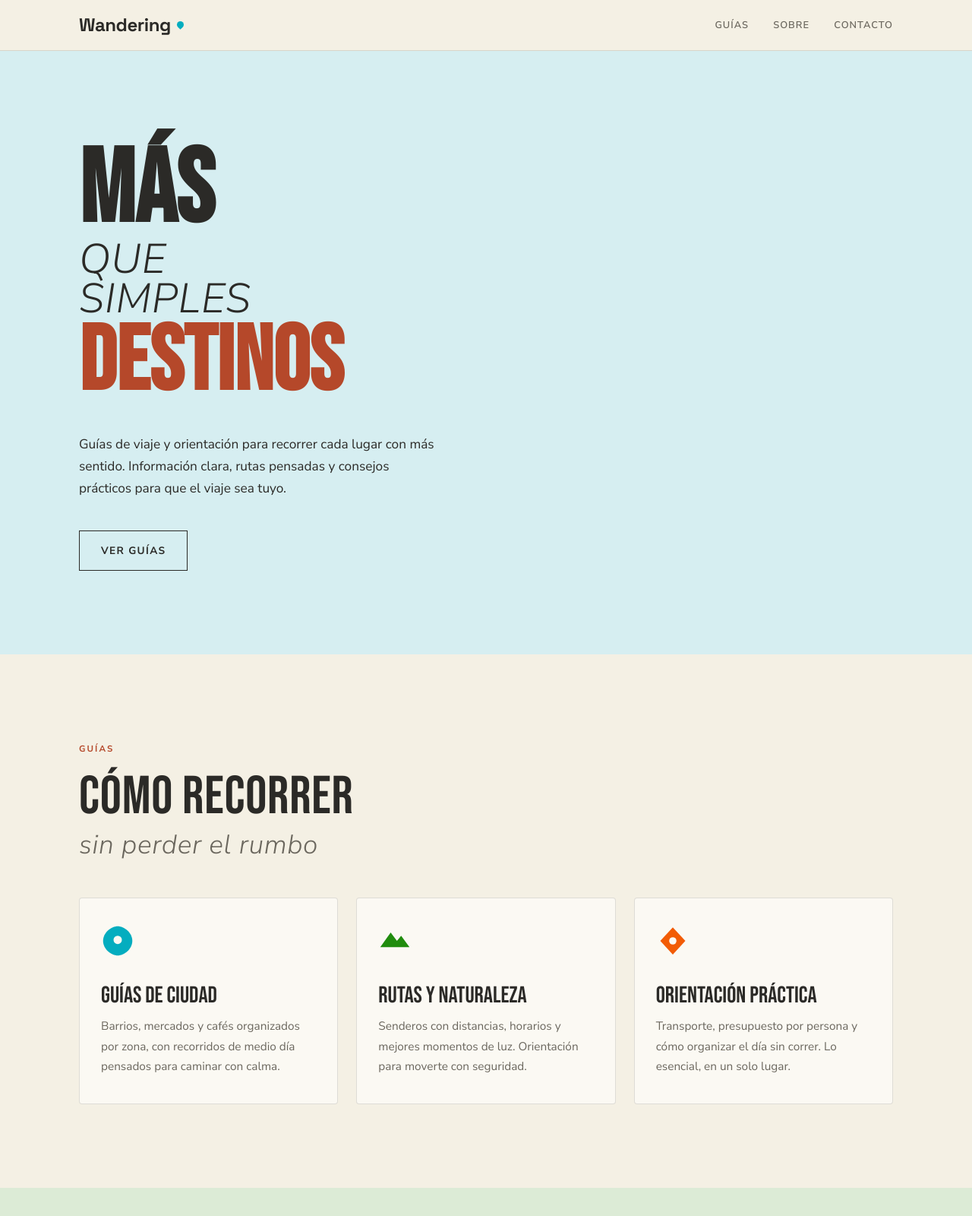
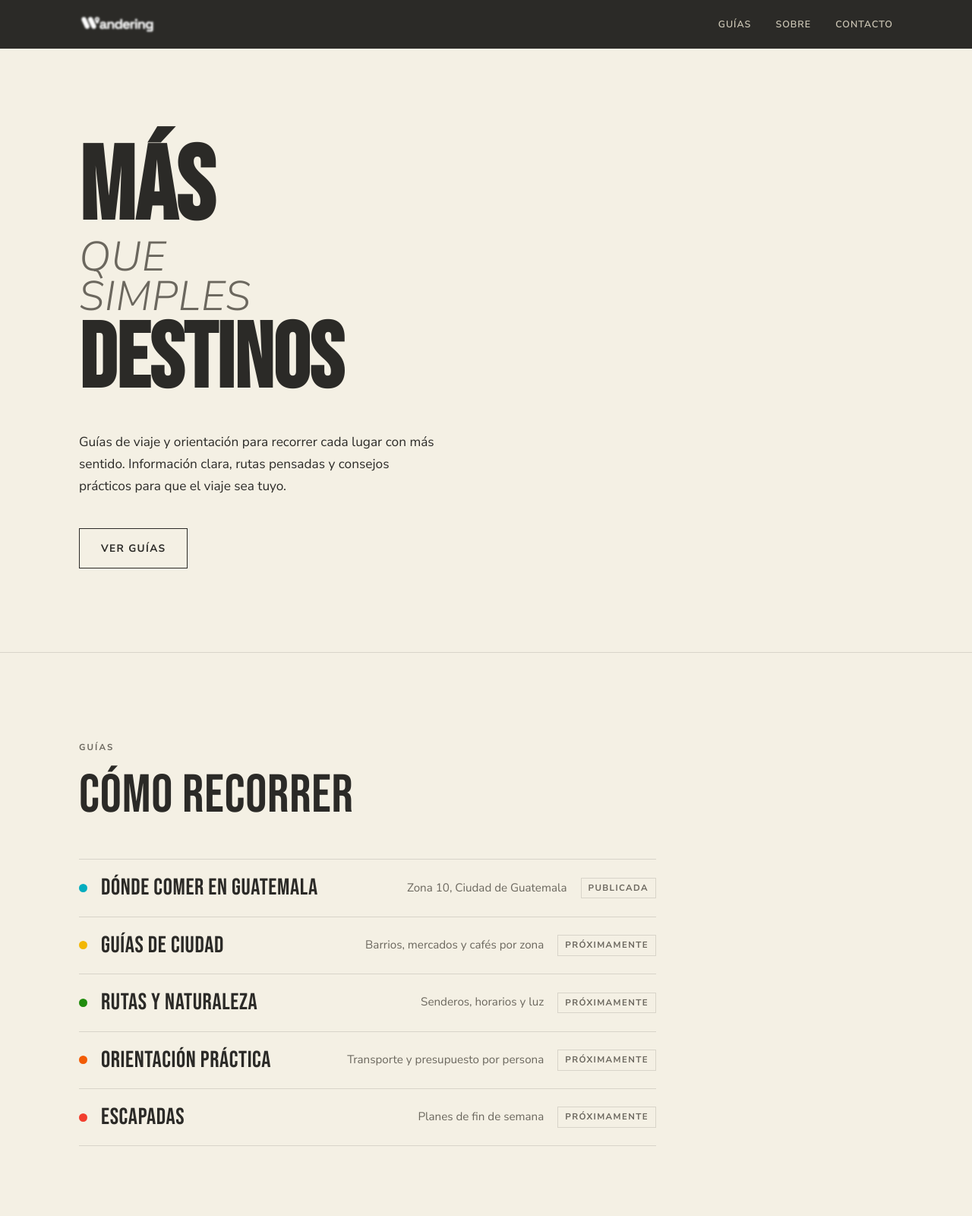
Before and after one commit to eserick2350/wanderingandtravel, a plain HTML site: page index.html in a window 1280 px wide. Shown: the top 1600 px of the page at 76% size. Drawn offline with Linux system fonts and the light colour scheme.

Commit message:
Rediseño sobrio: lista de guías con viñetas de marca y logotipo oficial

```diff
--- a/index.html
+++ b/index.html
@@ -7,26 +7,23 @@
   <meta name="description" content="Guías de viaje y orientación para recorrer destinos con sentido. Wandering.">
   <link rel="preconnect" href="https://fonts.googleapis.com">
   <link rel="preconnect" href="https://fonts.gstatic.com" crossorigin>
-  <link href="https://fonts.googleapis.com/css2?family=Bebas+Neue&family=Nunito+Sans:ital,wght@0,400;0,600;0,700;1,300&family=Space+Grotesk:wght@600;700&display=swap" rel="stylesheet">
+  <link href="https://fonts.googleapis.com/css2?family=Bebas+Neue&family=Nunito+Sans:ital,wght@0,400;0,600;0,700;1,300&display=swap" rel="stylesheet">
   <style>
     :root {
+      /* Colores de marca: solo para acentos pequeños (puntos, viñetas) */
       --azul: #04ADBF;
       --amarillo: #F2B705;
       --verde: #208C0D;
       --naranja: #F25C05;
       --rojo: #F23E2E;
+      /* Base neutral */
       --crema: #F4F0E4;
-      --azul-suave: #D6EEF1;
-      --verde-suave: #DCEBD6;
-      --amarillo-suave: #F8EDC7;
-      --naranja-suave: #F6DCCB;
+      --crema-clara: #FBF9F3;
       --carbon: #2B2A27;
       --gris: #6B675E;
       --linea: rgba(43, 42, 39, .14);
-      --acento-texto: #B5482A;
       --display: "Bebas Neue", "Arial Narrow", Impact, sans-serif;
       --body: "Nunito Sans", "Helvetica Neue", Arial, sans-serif;
-      --logo: "Space Grotesk", "Helvetica Neue", Arial, sans-serif;
     }
     * { box-sizing: border-box; margin: 0; padding: 0; }
     html { scroll-behavior: smooth; }
@@ -34,46 +31,48 @@
     a { color: inherit; text-decoration: none; }
     .wrap { max-width: 1120px; margin: 0 auto; padding: 0 24px; }
 
-    header { position: sticky; top: 0; z-index: 10; background: var(--crema); border-bottom: 1px solid var(--linea); }
-    header .wrap { display: flex; align-items: center; justify-content: space-between; height: 66px; }
-    .logo { font-family: var(--logo); font-weight: 700; font-size: 1.5rem; letter-spacing: -.02em; display: flex; align-items: center; gap: 6px; }
-    .logo i { display: inline-block; width: 9px; height: 9px; border-radius: 50% 50% 50% 0; background: var(--azul); transform: rotate(-45deg); margin-left: 2px; }
-    nav a { font-size: .8rem; font-weight: 600; margin-left: 28px; letter-spacing: .08em; text-transform: uppercase; color: var(--gris); }
-    nav a:hover { color: var(--carbon); }
+    header { position: sticky; top: 0; z-index: 10; background: var(--carbon); }
+    header .wrap { display: flex; align-items: center; justify-content: space-between; height: 64px; }
+    header img { height: 26px; width: auto; display: block; }
+    nav a { font-size: .78rem; font-weight: 600; margin-left: 28px; letter-spacing: .08em; text-transform: uppercase; color: #CFC9B8; }
+    nav a:hover { color: #FFFFFF; }
 
     section { padding: 110px 0; }
-    .label { display: inline-block; font-weight: 700; font-size: .72rem; letter-spacing: .18em; text-transform: uppercase; color: var(--acento-texto); margin-bottom: 20px; }
-    h2 { font-family: var(--display); font-weight: 400; font-size: clamp(2.6rem, 5.5vw, 4.4rem); line-height: .98; letter-spacing: .01em; text-transform: uppercase; margin-bottom: 52px; max-width: 16ch; }
-    h2 em { font-family: var(--body); font-style: italic; font-weight: 300; text-transform: none; font-size: .5em; display: block; margin-top: 10px; color: var(--gris); }
+    .label { display: inline-block; font-weight: 700; font-size: .72rem; letter-spacing: .18em; text-transform: uppercase; color: var(--gris); margin-bottom: 20px; }
+    h2 { font-family: var(--display); font-weight: 400; font-size: clamp(2.6rem, 5.5vw, 4.4rem); line-height: .98; letter-spacing: .01em; text-transform: uppercase; margin-bottom: 48px; max-width: 16ch; }
 
-    .hero { background: var(--azul-suave); padding: 120px 0 110px; }
+    .hero { padding: 120px 0 110px; }
     .slogan { font-family: var(--display); line-height: .95; text-transform: uppercase; }
-    .slogan .l1 { display: block; font-size: clamp(4.5rem, 12vw, 8.5rem); color: var(--carbon); }
-    .slogan .l2 { display: block; font-family: var(--body); font-style: italic; font-weight: 300; font-size: clamp(2rem, 5vw, 3.4rem); letter-spacing: .02em; color: var(--carbon); }
-    .slogan .l3 { display: block; font-size: clamp(4rem, 10.5vw, 7.5rem); color: var(--acento-texto); }
+    .slogan .l1 { display: block; font-size: clamp(4.5rem, 12vw, 8.5rem); }
+    .slogan .l2 { display: block; font-family: var(--body); font-style: italic; font-weight: 300; font-size: clamp(2rem, 5vw, 3.4rem); letter-spacing: .02em; color: var(--gris); }
+    .slogan .l3 { display: block; font-size: clamp(4rem, 10.5vw, 7.5rem); }
     .hero p.lead { margin-top: 36px; max-width: 46ch; font-size: 1.08rem; color: var(--carbon); }
     .cta { display: inline-block; margin-top: 40px; padding: 14px 28px; border: 1.5px solid var(--carbon); font-weight: 700; font-size: .85rem; letter-spacing: .1em; text-transform: uppercase; transition: background .2s, color .2s; }
     .cta:hover { background: var(--carbon); color: var(--crema); }
 
-    .guias { background: var(--crema); }
-    .grid { display: grid; grid-template-columns: repeat(3, 1fr); gap: 24px; }
-    .card { background: #FBF9F3; border: 1px solid var(--linea); border-radius: 4px; padding: 34px 28px 36px; }
-    .card .shape { width: 44px; height: 44px; margin-bottom: 26px; }
-    .card h3 { font-family: var(--display); font-weight: 400; font-size: 1.9rem; line-height: 1; text-transform: uppercase; margin-bottom: 12px; }
-    .card p { font-size: .96rem; color: var(--gris); }
+    /* Guías: lista con viñetas de marca */
+    .guias { border-top: 1px solid var(--linea); }
+    .guias ul { list-style: none; border-top: 1px solid var(--linea); max-width: 760px; }
+    .guias li { border-bottom: 1px solid var(--linea); }
+    .guias li a, .guias li div { display: flex; align-items: center; gap: 18px; padding: 22px 0; }
+    .dot { width: 11px; height: 11px; border-radius: 50%; flex: 0 0 auto; }
+    .guias .titulo { font-family: var(--display); font-size: 1.9rem; letter-spacing: .02em; text-transform: uppercase; line-height: 1; }
+    .guias .desc { color: var(--gris); font-size: .95rem; margin-left: auto; text-align: right; }
+    .guias a:hover .titulo { text-decoration: underline; text-underline-offset: 6px; }
+    .estado { font-size: .72rem; font-weight: 700; letter-spacing: .12em; text-transform: uppercase; color: var(--gris); border: 1px solid var(--linea); padding: 3px 9px; white-space: nowrap; }
 
-    .sobre { background: var(--verde-suave); }
+    .sobre { border-top: 1px solid var(--linea); }
     .sobre .split { display: grid; grid-template-columns: 1fr 1fr; gap: 72px; align-items: start; }
-    .sobre p { font-size: 1.04rem; margin-bottom: 18px; color: var(--carbon); }
+    .sobre p { font-size: 1.04rem; margin-bottom: 18px; }
     .sobre ul { list-style: none; border-top: 1px solid var(--linea); }
     .sobre li { border-bottom: 1px solid var(--linea); padding: 20px 0; font-family: var(--display); font-size: 1.8rem; letter-spacing: .02em; text-transform: uppercase; display: flex; justify-content: space-between; align-items: center; }
     .sobre li span:last-child { font-family: var(--body); font-size: .8rem; font-weight: 700; color: var(--gris); letter-spacing: .08em; }
 
-    .contacto { background: var(--amarillo-suave); }
+    .contacto { border-top: 1px solid var(--linea); }
     .contacto h2 { margin-bottom: 24px; }
     .contacto p { max-width: 46ch; margin-bottom: 36px; font-size: 1.04rem; }
-    .contacto a.mail { display: inline-block; font-weight: 700; font-size: 1.15rem; color: var(--carbon); border-bottom: 2px solid var(--acento-texto); padding-bottom: 4px; }
-    .contacto a.mail:hover { color: var(--acento-texto); }
+    .contacto a.mail { display: inline-block; font-weight: 700; font-size: 1.15rem; color: var(--carbon); border-bottom: 2px solid var(--carbon); padding-bottom: 4px; }
+    .contacto a.mail:hover { color: var(--gris); border-color: var(--gris); }
 
     footer { background: var(--carbon); color: #CFC9B8; padding: 30px 0; font-size: .84rem; }
     footer .wrap { display: flex; justify-content: space-between; flex-wrap: wrap; gap: 12px; }
@@ -83,15 +82,15 @@
       nav a:not(:last-child) { display: none; }
       section { padding: 80px 0; }
       .hero { padding: 90px 0 80px; }
-      .grid { grid-template-columns: 1fr; }
       .sobre .split { grid-template-columns: 1fr; gap: 40px; }
+      .guias .desc { display: none; }
     }
   </style>
 </head>
 <body>
   <header>
     <div class="wrap">
-      <a href="#" class="logo">Wandering<i></i></a>
+      <a href="#"><img src="logo-white.png" alt="Wandering"></a>
       <nav>
         <a href="#guias">Guías</a>
         <a href="#sobre">Sobre</a>
@@ -117,24 +116,14 @@
     <section class="guias" id="guias">
       <div class="wrap">
         <span class="label">Guías</span>
-        <h2>Cómo recorrer<em>sin perder el rumbo</em></h2>
-        <div class="grid">
-          <article class="card">
-            <svg class="shape" viewBox="0 0 64 64" aria-hidden="true"><path d="M32 4 C44 4 60 16 60 32 C60 48 44 60 32 60 C20 60 4 48 4 32 C4 16 20 4 32 4Z" fill="#04ADBF"/><circle cx="32" cy="30" r="8" fill="#FBF9F3"/></svg>
-            <h3>Guías de ciudad</h3>
-            <p>Barrios, mercados y cafés organizados por zona, con recorridos de medio día pensados para caminar con calma.</p>
-          </article>
-          <article class="card">
-            <svg class="shape" viewBox="0 0 64 64" aria-hidden="true"><path d="M4 44 L24 16 L36 32 L44 22 L60 44 Z" fill="#208C0D"/></svg>
-            <h3>Rutas y naturaleza</h3>
-            <p>Senderos con distancias, horarios y mejores momentos de luz. Orientación para moverte con seguridad.</p>
-          </article>
-          <article class="card">
-            <svg class="shape" viewBox="0 0 64 64" aria-hidden="true"><path d="M32 6 L56 32 L32 58 L8 32 Z" fill="#F25C05"/><circle cx="32" cy="32" r="7" fill="#FBF9F3"/></svg>
-            <h3>Orientación práctica</h3>
-            <p>Transporte, presupuesto por persona y cómo organizar el día sin correr. Lo esencial, en un solo lugar.</p>
-          </article>
-        </div>
+        <h2>Cómo recorrer</h2>
+        <ul>
+          <li><a href="guias/donde-comer-guatemala.html"><span class="dot" style="background:var(--azul)"></span><span class="titulo">Dónde comer en Guatemala</span><span class="desc">Zona 10, Ciudad de Guatemala</span><span class="estado">Publicada</span></a></li>
+          <li><div><span class="dot" style="background:var(--amarillo)"></span><span class="titulo">Guías de ciudad</span><span class="desc">Barrios, mercados y cafés por zona</span><span class="estado">Próximamente</span></div></li>
+          <li><div><span class="dot" style="background:var(--verde)"></span><span class="titulo">Rutas y naturaleza</span><span class="desc">Senderos, horarios y luz</span><span class="estado">Próximamente</span></div></li>
+          <li><div><span class="dot" style="background:var(--naranja)"></span><span class="titulo">Orientación práctica</span><span class="desc">Transporte y presupuesto por persona</span><span class="estado">Próximamente</span></div></li>
+          <li><div><span class="dot" style="background:var(--rojo)"></span><span class="titulo">Escapadas</span><span class="desc">Planes de fin de semana</span><span class="estado">Próximamente</span></div></li>
+        </ul>
       </div>
     </section>
 
```
Also changed, not shown: logo-white.png (added).
